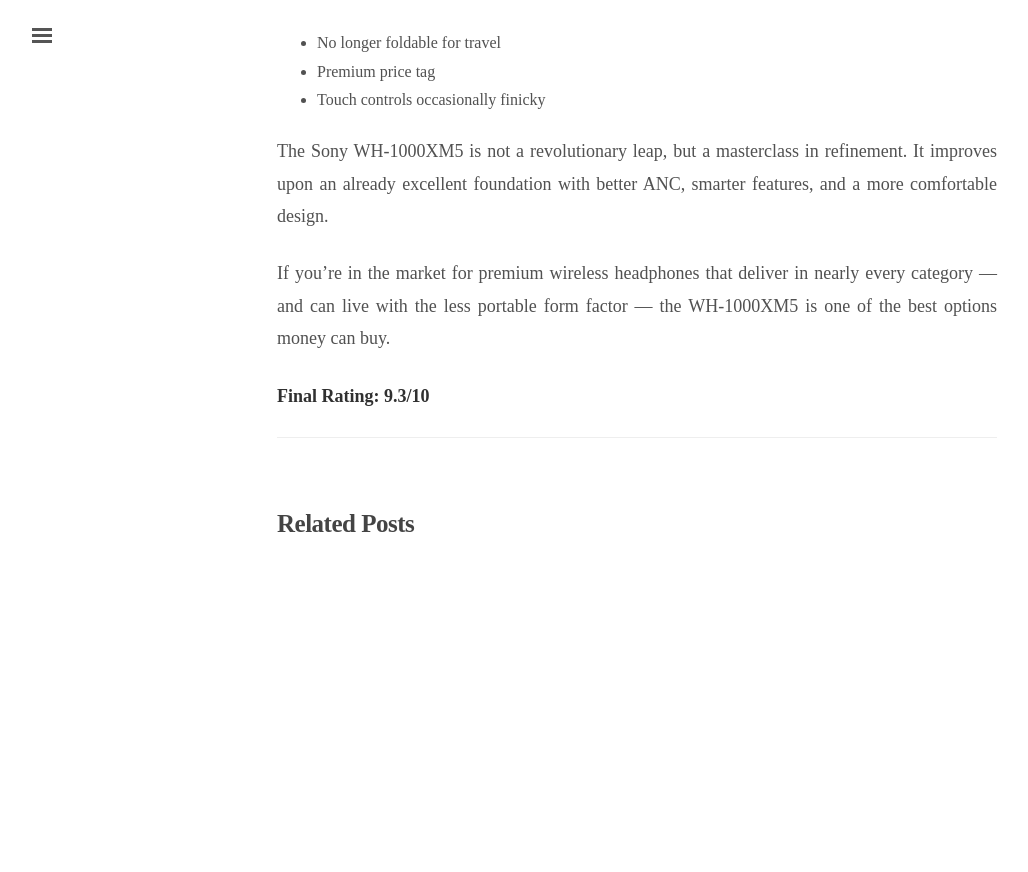
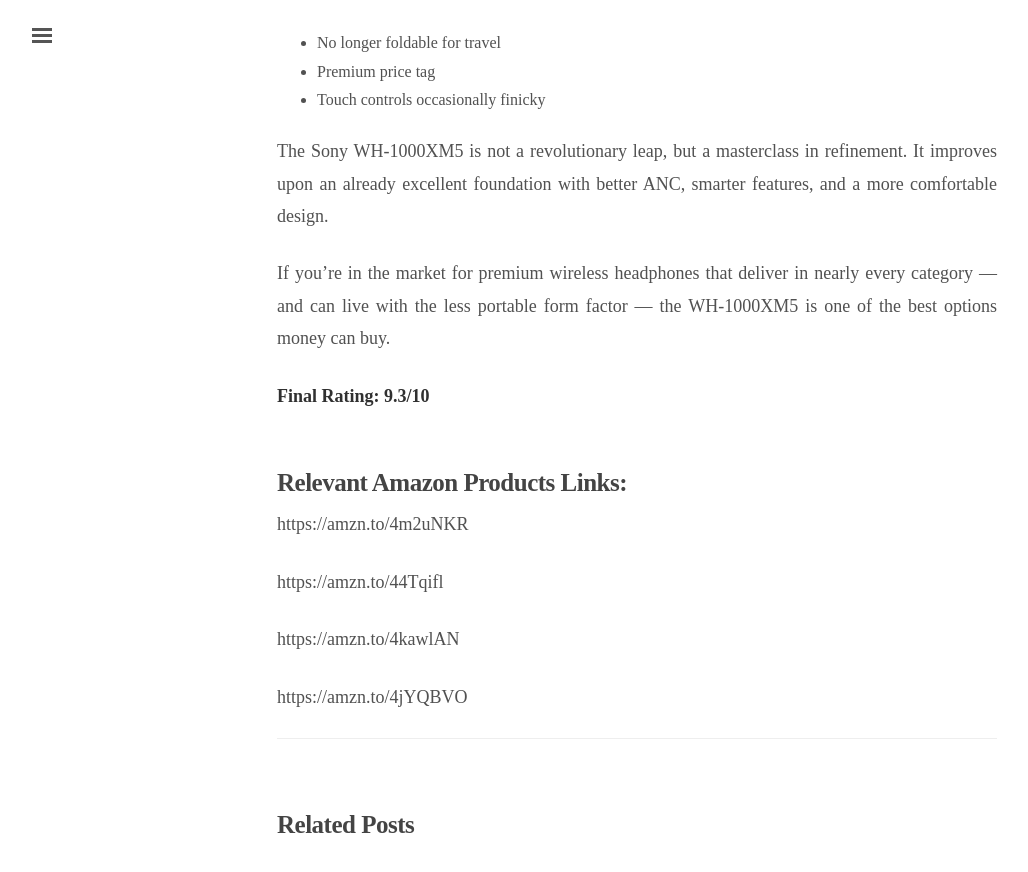
Before and after one commit to Je-pense/product-review, a Jekyll site: the page built from _posts/2025-05-04-Sony-WH 1000XM5 Wireless-Noise Canceling Headphones Review A Refined Listening Experience.md, in a window 1280 px wide and 900 px high, scrolled down 6055 px. Shown: the top 872 px of the window, without its empty margins (3-1031 px from the left). Built offline with Jekyll 4.4.1, drawn with Linux system fonts in a browser that asks for light colours; nearby versions of some CDN libraries; comment, search, counter and statistics services are not loaded; before the commit the page ends 6654 px from its top, so only the background shows below that.

Commit message:
first commit

```diff
--- a/_posts/2025-05-04-Sony-WH 1000XM5 Wireless-Noise Canceling Headphones Review A Refined Listening Experience.md
+++ b/_posts/2025-05-04-Sony-WH 1000XM5 Wireless-Noise Canceling Headphones Review A Refined Listening Experience.md
@@ -10,7 +10,7 @@ keywords:
 
 ![Sony WH-1000XM5](https://m.media-amazon.com/images/I/81UmmzjGcYL._AC_SL1500_.jpg)
 
-[Sony's WH-1000XM](https://amzn.to/4m2uNKR target="_blank") series has long dominated the premium headphone space. From industry-leading noise cancellation to plush comfort and refined sound, each iteration raised the bar. Now, with the release of the Sony WH-1000XM5, the company takes a bold step by completely redesigning its flagship headphones — both inside and out.
+[Sony's WH-1000XM](https://amzn.to/4m2uNKR) series has long dominated the premium headphone space. From industry-leading noise cancellation to plush comfort and refined sound, each iteration raised the bar. Now, with the release of the Sony WH-1000XM5, the company takes a bold step by completely redesigning its flagship headphones — both inside and out.
 
 But does this new design, coupled with smarter tech and better performance, warrant the higher price tag? I spent several weeks with the XM5 to find out — and here’s everything you need to know.
 
@@ -114,3 +114,13 @@ The Sony WH-1000XM5 is not a revolutionary leap, but a masterclass in refinement
 If you’re in the market for premium wireless headphones that deliver in nearly every category — and can live with the less portable form factor — the WH-1000XM5 is one of the best options money can buy.
 
 **Final Rating: 9.3/10**
+
+### Relevant Amazon Products Links:
+
+https://amzn.to/4m2uNKR
+
+https://amzn.to/44Tqifl
+
+https://amzn.to/4kawlAN
+
+https://amzn.to/4jYQBVO
```
